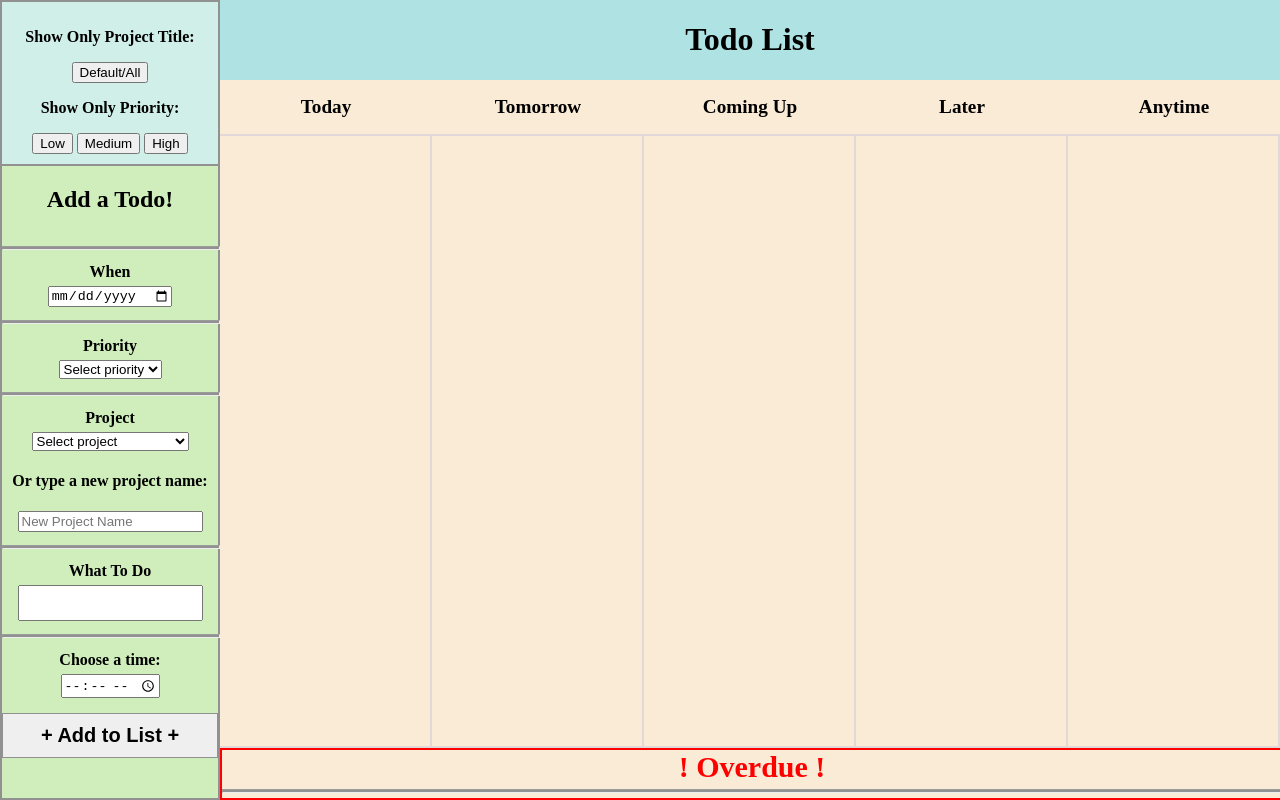
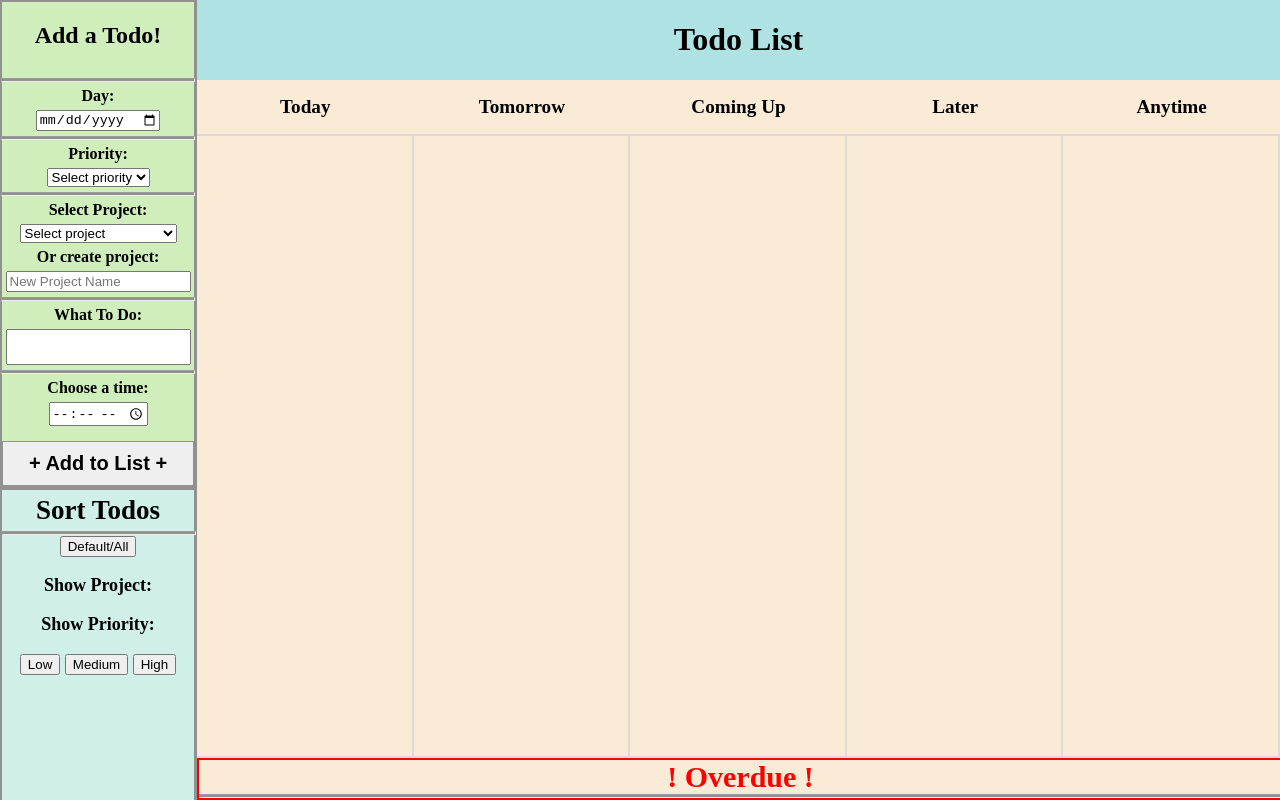
Before and after one commit to dksalty/todo-list, a website built with webpack: page src/index.html in a window 1280 px wide. Built offline with nearby package versions, Linux system fonts and the light colour scheme.

Commit message:
Changed X to trashcan and removed uneeded CSS

```diff
--- a/src/ScreenController.js
+++ b/src/ScreenController.js
@@ -74,7 +74,7 @@ appendArray.forEach((todo) => {
     timeInfo.classList.add('timeInfo');
     const removeButton = document.createElement('button');
     removeButton.classList.add('removeButton')
-    removeButton.textContent = 'X'
+    removeButton.textContent = '🗑︎'
     const userDate = todo.day;
     const userTime = todo.time;
     const combinedString = `${userDate} ${userTime}`;
--- a/src/index.html
+++ b/src/index.html
@@ -6,29 +6,14 @@
 </head>
 <body>
   <div id="content">
-
-
-    <nav>
-      <div class="sortProjects">
-
-        <p>Show Only Project Title:</p>
-        <button id="defaultButton">Default/All</button>
-        <div id="projectList"></div>
-
-        <p>Show Only Priority:</p>
-        <button id="priorityLowButton">Low</button>
-        <button id="priorityMediumButton">Medium</button>
-        <button id="priorityHighButton">High</button>
-
-      </div>
-
-   <form id="todoForm">
-     <h2>Add a Todo!</h2>
+  <nav>
+ <form id="todoForm">
+     <h2 class="formTitle">Add a Todo!</h2>
     <hr>
-    <label for="day">When</label>
-    <input type="date" id="day">
+    <label for="day">Day:</label>
+    <input type="date" id="day" name="day">
     <hr>
-    <label for="priority">Priority</label>
+    <label for="priority">Priority:</label>
     <select name="priority" id="priority">
       <option value="" disabled selected>Select priority</option>
       <option class="priority-low" value='low'>Low</option>
@@ -37,7 +22,7 @@
     </select>
     <p id="priorityError" class="form-error hidden"></p>
     <hr>
-    <label for="project">Project</label>
+    <label for="project">Select Project:</label>
     <select name="project" id="project">
        <option value="" disabled selected>Select project</option>
       <option value='personalImprovement'>Personal Improvement</option>
@@ -45,13 +30,11 @@
       <option value='skills'>Skills</option>
       <option value='important'>Important</option>
     </select>
-    <p>Or type a new project name:</p>
+    <label for="newProject">Or create project:</label>
     <input type="text" id="newProject" name="newProject" placeholder="New Project Name">
     <p id="projectError" class="form-error hidden"></p>
-
-<hr>
-
-    <label for='todo'>What To Do</label>
+    <hr>
+    <label for='todo'>What To Do:</label>
     <input type='text' id="todo" name="todo">
     <p id="descriptionError" class="form-error hidden"></p>
     <hr>
@@ -61,7 +44,20 @@
     <button type="submit" id="submitButton">+ Add to List +</button>
   </form>
 
+       <div class="sortProjects">
+        <h2 class="sortTodoTitle">Sort Todos</h2>
+          <hr>
+        <button id="defaultButton" type="button">Default/All</button>
+        <p>Show Project:</p>
 
+        <div id="projectList"></div>
+
+        <p>Show Priority:</p>
+        <button id="priorityLowButton" type="button">Low</button>
+        <button id="priorityMediumButton" type="button">Medium</button>
+        <button id="priorityHighButton" type="button">High</button>
+
+      </div>
 
   </nav>
    <div class="rightContainer">
@@ -88,9 +84,7 @@
     </main>
 <div class="overdue">
   <span class="overdue-title">! Overdue !</span><hr>
-  <div id="overdue">
-
-  </div>
+  <div id="overdue"></div>
 </div>
 </div>
   </div>
--- a/src/styles.css
+++ b/src/styles.css
@@ -8,20 +8,19 @@ min-height: 100vh;
 nav {
 display: flex;
 background-color: rgb(219, 206, 206);
-width: 220px;
+min-width: 15vw;
 flex-direction: column;
 align-items: center;
-
+flex-wrap: wrap;
+border-right: 5px solid rgb(145, 145, 145);
 }
 main {
 display: grid;
 grid-template-columns: repeat(5, 1fr);
 flex: 1;
-
 background-color: antiquewhite;
 }
 body {
-
     margin: 0;
     padding: 0;
     background-color: rgb(37, 25, 8);
@@ -35,7 +34,7 @@ text-align: center;
 .day {
   font-weight: bold;
   font-size: 1.2em;
- flex-direction: column;
+
 
 
 }
@@ -61,7 +60,6 @@ header {
 background-color: rgb(220, 228, 230);
 text-align: center;
 border: 2px solid rgb(92, 62, 139);
-height: auto;
 width: 90%;
 max-width: 250px;
 font-weight: bold;
@@ -69,7 +67,7 @@ font-size: 20px;
 overflow-wrap: break-word;
 word-break: break-word;
 align-self: center;
-margin-bottom: 0.5px;
+margin-bottom: 2px;
 }
 .overdue {
 display: flex;
@@ -92,19 +90,20 @@ background-color: rgb(208, 238, 188);
 height: auto;
 gap: 5px;
 font-weight: bold;
-width: 98%;
-flex: 1;
+width: 100%;
+
 }
 
 #todo {
 height: 30px;
-margin: 0 10px 0 10px;
+
 }
 hr {
 height: 2px;
 width: 100%;
 background-color: rgb(145, 145, 145);
 flex-direction: column;
+margin: 0;
 }
 #submitButton {
 width: 100%;
@@ -116,7 +115,7 @@ padding: 10px;
 }
 
 .priority-high {
-  background-color: red;
+  background-color: rgb(235, 51, 51);
 }
 
 .priority-medium {
@@ -124,7 +123,7 @@ padding: 10px;
 }
 
 .priority-low {
-  background-color: green;
+  background-color: rgb(31, 156, 31);
 }
 
 .overdue-title {
@@ -148,11 +147,13 @@ padding: 10px;
 .sortProjects {
   background-color: #CFEFE8;
   text-align: center;
-  padding: 10px;
-  width: 89%;
   font-weight: bold;
+  font-size: 18px;
   border: 2px solid rgb(145, 145, 145);
   border-bottom: none;
+  flex: 1;
+  width: 100%;
+
 }
 #overdue {
   display: flex;
@@ -160,7 +161,7 @@ padding: 10px;
   flex: 1;
   font-size: 8px;
   font-weight: bold;
-  height: auto;
+  width: 100%;
 }
 .markCompleteColor {
   color: darkgreen;
@@ -173,29 +174,28 @@ padding: 10px;
   color: darkgreen;
   border: 2px solid green;
   text-align: center;
-  padding: 5px;
+
   margin-left: 20px;
   background-color: rgb(202, 224, 202);
   margin-right: 25px;
+ font-size: 20px;
 }
 
 .removeButton {
   color: red;
   background-color: lightgray;
-  border: 2px solid gray;
+  border: 2px solid rgb(231, 108, 108);
   text-align: center;
-  padding: 5px;
-  margin: 5px;
   margin-right: 20px;
-  padding: 6px;
   margin-left: 25px;
-
+  font-size: 20px;
+  margin-bottom: 1px;
 }
 .priority-circle {
   width: 12px;
   height: 12px;
   border-radius: 50%;
-  display: inline-block;
+
    display: flex;
    margin: 2px;
 }
@@ -215,3 +215,12 @@ padding: 10px;
 .hidden {
   display: none;
 }
+.formTitle {
+margin-bottom: 24px;
+}
+
+
+.sortTodoTitle {
+  margin: 5px;
+  padding: 0;
+}
```
